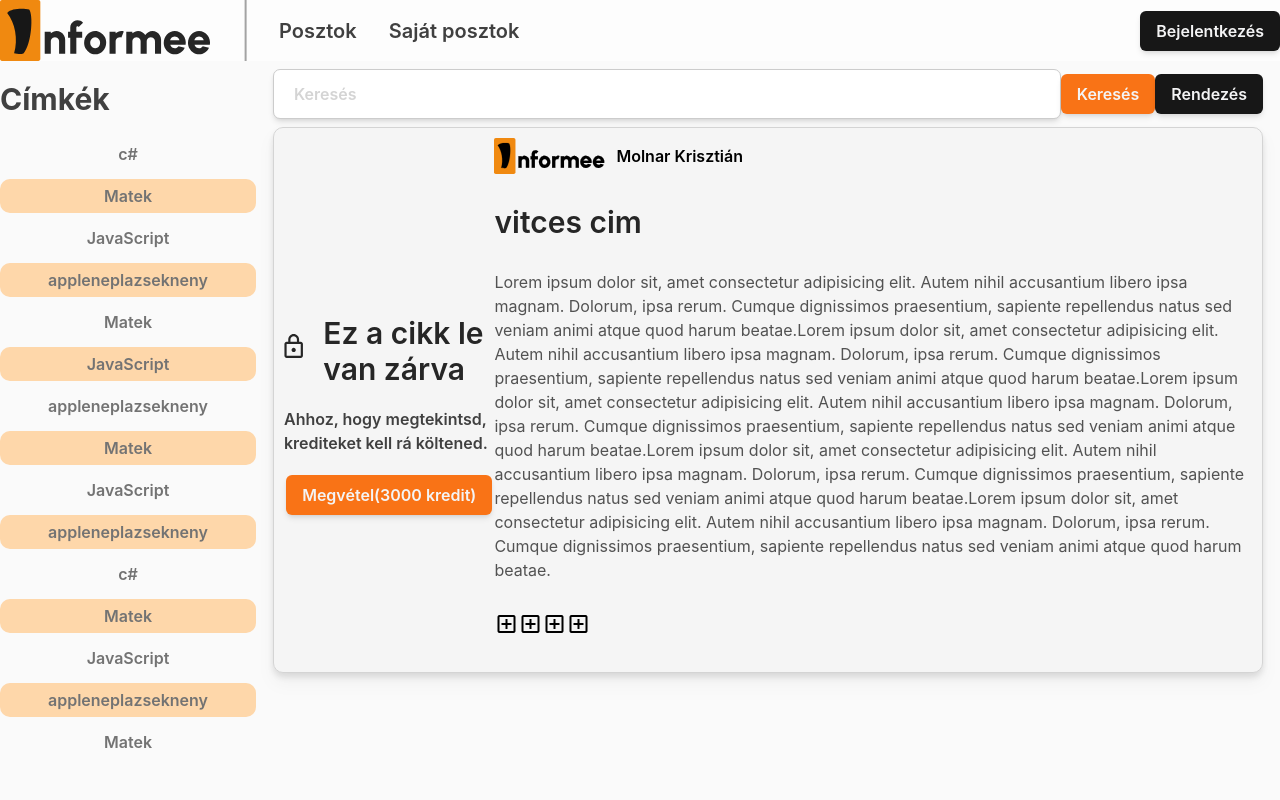
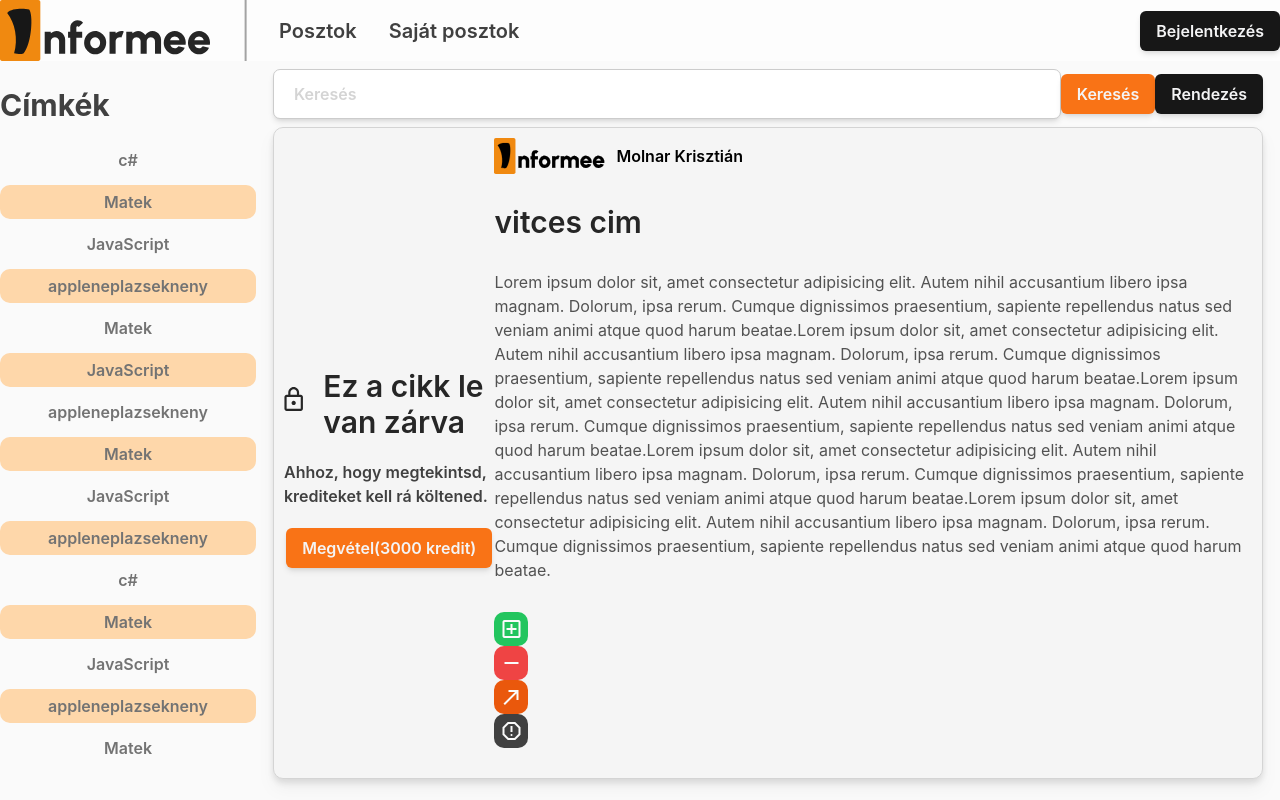
Before and after one commit to WR0NGTH3HU4/Informee, a Vue app: page /Posztok in a window 1280 px wide. Built offline with nearby package versions, Linux system fonts and the light colour scheme; what tailwindcss-animated would draw is missing.

Commit message:
post action button complete

```diff
--- a/src/components/Post.vue
+++ b/src/components/Post.vue
@@ -17,10 +17,10 @@
             <p>Lorem ipsum dolor sit, amet consectetur adipisicing elit. Autem nihil accusantium libero ipsa magnam. Dolorum, ipsa rerum. Cumque dignissimos praesentium, sapiente repellendus natus sed veniam animi atque quod harum beatae.Lorem ipsum dolor sit, amet consectetur adipisicing elit. Autem nihil accusantium libero ipsa magnam. Dolorum, ipsa rerum. Cumque dignissimos praesentium, sapiente repellendus natus sed veniam animi atque quod harum beatae.Lorem ipsum dolor sit, amet consectetur adipisicing elit. Autem nihil accusantium libero ipsa magnam. Dolorum, ipsa rerum. Cumque dignissimos praesentium, sapiente repellendus natus sed veniam animi atque quod harum beatae.Lorem ipsum dolor sit, amet consectetur adipisicing elit. Autem nihil accusantium libero ipsa magnam. Dolorum, ipsa rerum. Cumque dignissimos praesentium, sapiente repellendus natus sed veniam animi atque quod harum beatae.Lorem ipsum dolor sit, amet consectetur adipisicing elit. Autem nihil accusantium libero ipsa magnam. Dolorum, ipsa rerum. Cumque dignissimos praesentium, sapiente repellendus natus sed veniam animi atque quod harum beatae.</p>
         </div>
         <div class="postactions">
-            <PostActionButton type="like"></PostActionButton>
-            <PostActionButton type="dislike"></PostActionButton>
-            <PostActionButton type="share"></PostActionButton>
-            <PostActionButton type="report"></PostActionButton>
+            <PostActionButton buttonClass="like"></PostActionButton>
+            <PostActionButton class="dislike"></PostActionButton>
+            <PostActionButton class="share"></PostActionButton>
+            <PostActionButton class="report"></PostActionButton>
         </div>
     </div>
     <!--Locked-->
--- a/src/components/PostActionButton.vue
+++ b/src/components/PostActionButton.vue
@@ -1,15 +1,48 @@
-<script setup lang="ts">
-
-</script>
-
 <template>
-  <button :class="class" @click="click">
-    <span class="material-symbols-outlined"> add_box </span>
+  <button :class="getClassForType()" @click="handleClick">
+    <span v-if="props.type === 'like'" class="material-symbols-outlined">
+      add_box
+    </span>
+    <span v-else-if="props.type === 'dislike'" class="material-symbols-outlined">
+      remove
+    </span>
+    <span v-else-if="props.type === 'share'" class="material-symbols-outlined">
+      north_east
+    </span>
+    <span v-else-if="props.type === 'report'" class="material-symbols-outlined">
+      report
+    </span>
   </button>
 </template>
 
+<script setup>
+import { ref } from 'vue';
+
+const props = defineProps({
+  type: String
+});
+
+const getClassForType = () => {
+  if (props.type === 'like') {
+    return 'like';
+  } else if (props.type === 'dislike') {
+    return 'dislike';
+  } else if (props.type === 'share') {
+    return 'share';
+  } else if (props.type === 'report') {
+    return 'report';
+  } else {
+    return ''; // Default class or handle invalid type
+  }
+};
+
+const handleClick = () => {
+  // Handle button click
+};
+</script>
 <style scoped>
 .like {
+
   border-radius: 10px;
   background-color: #22c55e;
   color: #fafafa;
```
